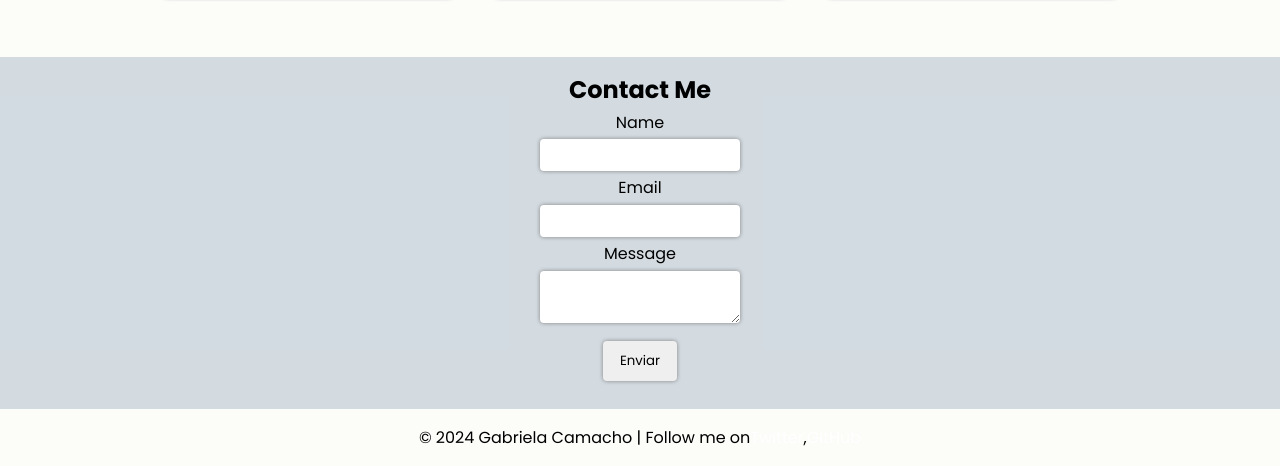
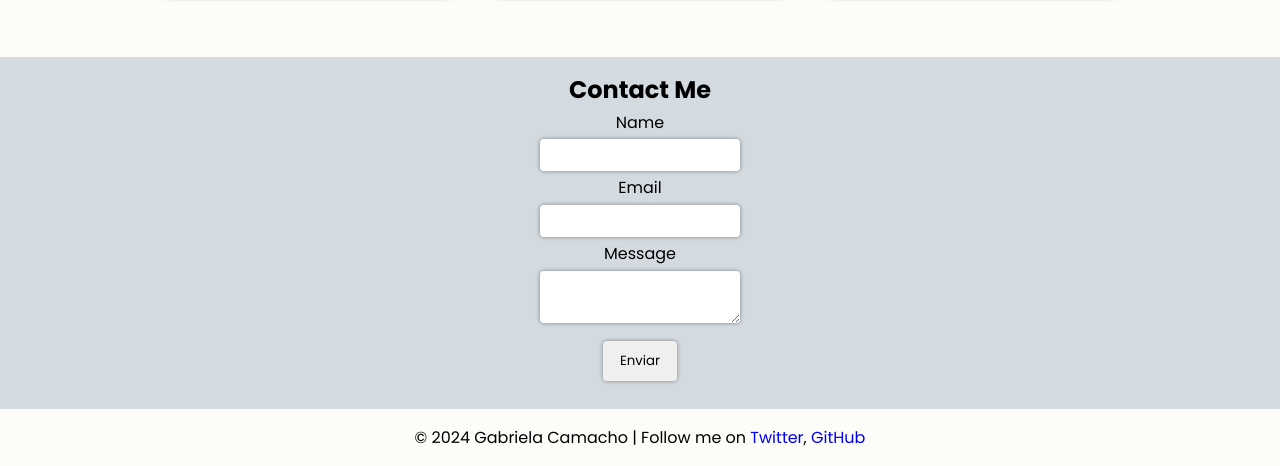
Before and after one commit to GabrielaCamachoA/Portafolio, a plain HTML site: page index.html in a window 1280 px wide. Shown: the part 3969-4435 px from the top of the page. Drawn offline with Linux system fonts and the light colour scheme.

Commit message:
quite el css del footer

```diff
--- a/style.css
+++ b/style.css
@@ -111,7 +111,7 @@ nav ul li a {
     }
 }
 
-a{
+#portfolio a{
     color: #fff;
 }
 .portfolio-grid {
@@ -202,8 +202,3 @@ footer {
     text-align: center;
     padding: 16px 0;
 }
-footer p{
-    display: flex;
-    justify-content: center;
-    align-items: center;
-}
```
Also changed, not shown: index.html (+1 -1 lines).
